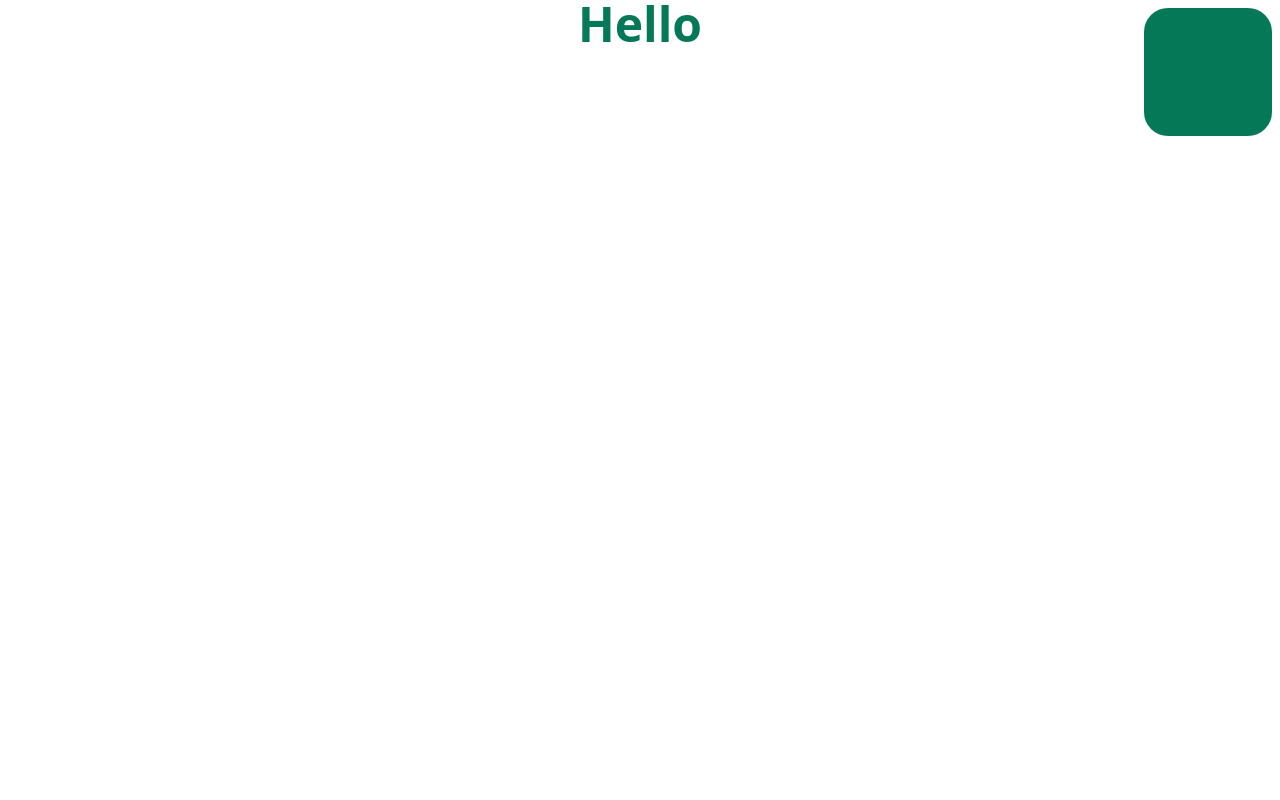
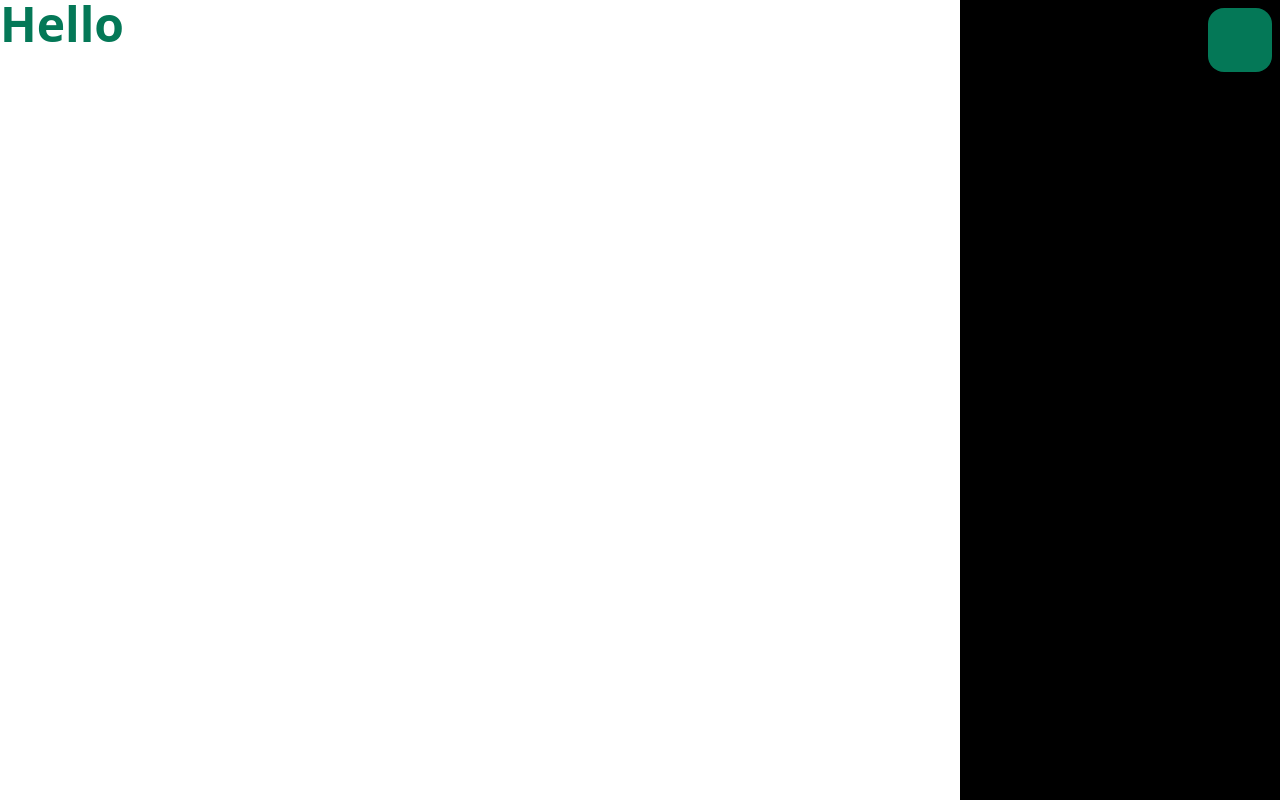
Before and after one commit to khemingkapat/sveltePBL, a Svelte app: page / in a window 1280 px wide. Built offline with nearby package versions, Linux system fonts and the light colour scheme.

Commit message:
be able to do with sliding in but not sliding out

```diff
--- a/src/App.svelte
+++ b/src/App.svelte
@@ -2,13 +2,17 @@
 	import TailwindCss from "./TailwindCSS.svelte";
 	import Header from "./components/Header.svelte";
 	import Hamburger from "./components/Hamburger.svelte";
-	import Sidebar from './components/Sidebar.svelte'
-	let isOpen:boolean = false
+	import Sidebar from "./components/Sidebar.svelte";
+	let isOpen: boolean = false;
 </script>
 
+<div class='flex h-screen w-scren overflow-x-hidden'>
 <TailwindCss />
-<Hamburger on:click = {() => {isOpen = !isOpen}}/>
-{#if isOpen}
-<Sidebar />
-{/if}
-<Header/>
+<Hamburger
+	on:click={() => {
+		isOpen = !isOpen;
+	}}
+/>
+<Sidebar open={isOpen} />
+<Header />
+</div>
--- a/src/TailwindCSS.svelte
+++ b/src/TailwindCSS.svelte
@@ -3,24 +3,5 @@
 	@tailwind components;
 	@tailwind utilities;
 
-	.hamburger-menu {
-		@apply rounded-3xl
-			w-32
-			h-32
-			bg-green-700
-			fixed
-			top-0
-			right-0
-			m-2
-			z-30;
-	}
 
-	.sidebar {
-		@apply absolute
-			top-0
-			right-0
-			h-screen
-			w-1/4
-			bg-black;
-	}
 </style>
--- a/src/components/Hamburger.svelte
+++ b/src/components/Hamburger.svelte
@@ -2,5 +2,13 @@
 </script>
 
 <button
-	class="hamburger-menu" on:click>
+	class="rounded-2xl
+			w-16
+			h-16
+			bg-green-700
+			fixed
+			top-0
+			right-0
+			m-2
+			z-30" on:click>
 </button>
--- a/src/components/Sidebar.svelte
+++ b/src/components/Sidebar.svelte
@@ -1,4 +1,15 @@
 <script lang="ts">
+	export let open;
 </script>
 
-<div class="sidebar"></div>
+<nav class="absolute
+			top-0
+			right-0
+			h-screen
+			w-1/4
+			transform
+			bg-black
+			duration-500"
+			class:translate-x-full={!open}
+			class:invisible={!open}
+			></nav>
```
